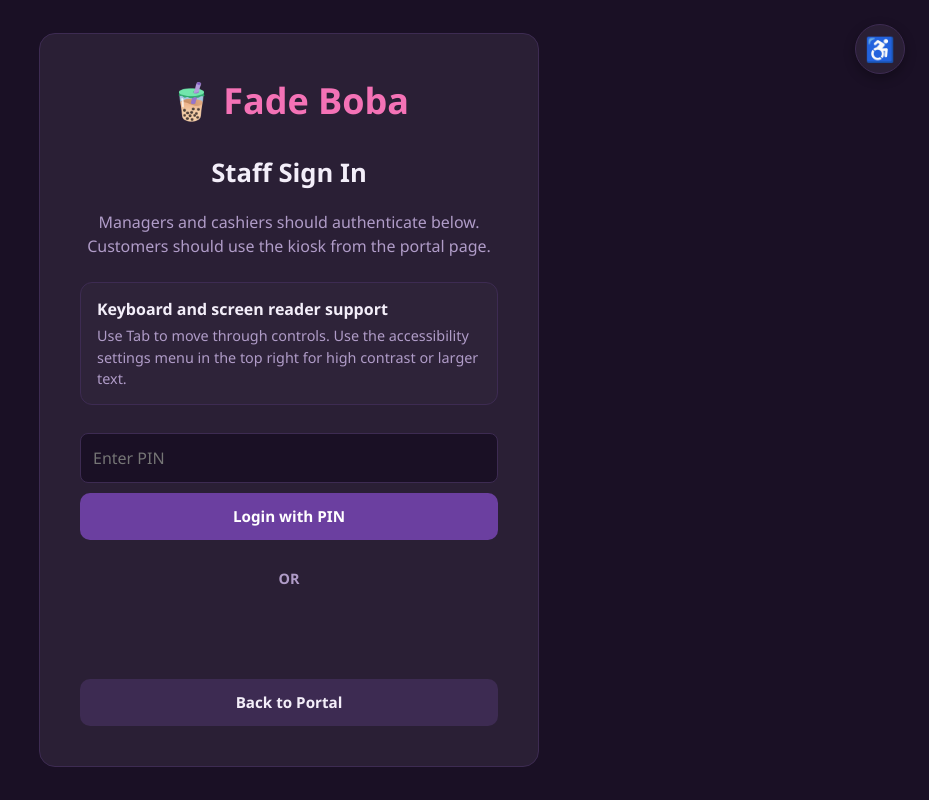
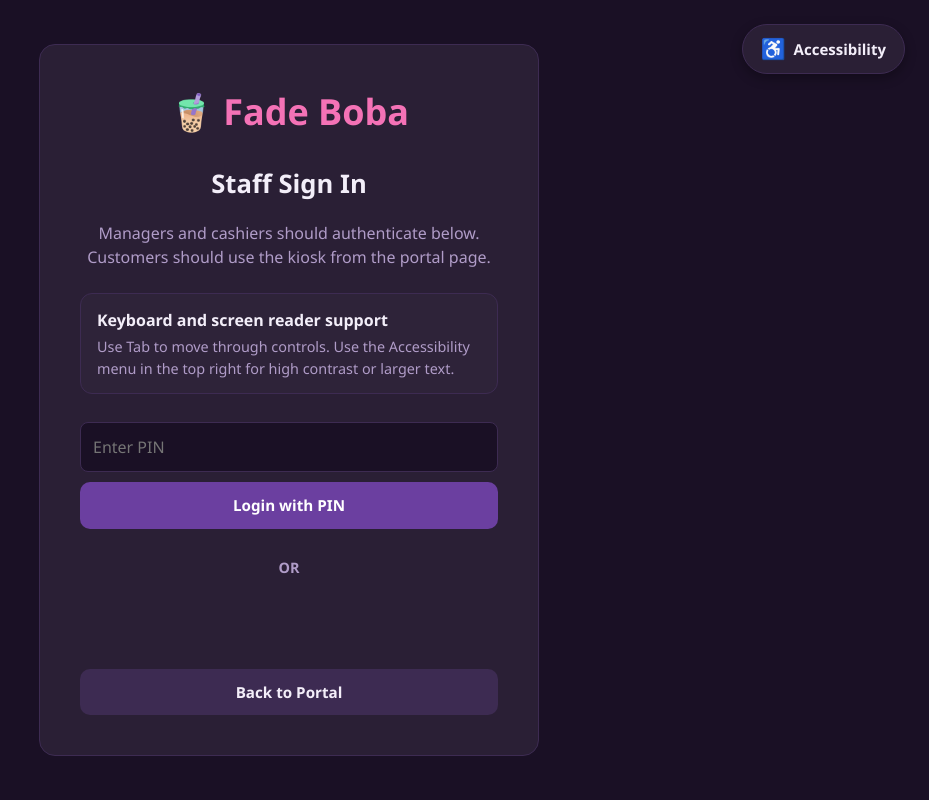
Before and after one commit to CSCE-331-Spring-2026-900-908/Project3_team21_fade_boba, a React (Create React App) app in the folder frontend/: page /login in a window 1280 px wide. Shown: the whole page, without its empty margins (351-1280 px from the left). Built offline with nearby package versions, Linux system fonts and the light colour scheme.

Commit message:
Changed the accessibility icon to hover

```diff
--- a/frontend/src/pages/Login.js
+++ b/frontend/src/pages/Login.js
@@ -15,7 +15,8 @@ export default function Login() {
   const [error, setError] = useState('');
   const [announcement, setAnnouncement] = useState('');
   const [accessibility, setAccessibility] = useState(() => readAccessibilitySettings());
-  const [showAccessMenu, setShowAccessMenu] = useState(false); // NEW: Toggle state
+  const [showAccessMenu, setShowAccessMenu] = useState(false);
+  const [isHovered, setIsHovered] = useState(false);
   const navigate = useNavigate();
   const [pin, setPin] = useState('');
 
@@ -85,19 +86,26 @@ export default function Login() {
         {announcement}
       </p>
 
-      {/* --- NEW FLOATING ACCESSIBILITY MENU --- */}
+      {/* --- FLOATING ACCESSIBILITY MENU --- */}
       <div style={styles.floatingAccessContainer}>
         <button
-          style={styles.accessToggleBtn}
+          style={{
+            ...styles.accessToggleBtn,
+            // Slightly smaller scale since the button is wider now
+            transform: isHovered ? 'scale(1.05)' : 'scale(1)',
+            background: isHovered ? 'var(--surface-muted)' : 'var(--dark-card)',
+          }}
           onClick={() => setShowAccessMenu(!showAccessMenu)}
-          aria-label="Toggle Accessibility Options"
-          title="Accessibility Options"
+          onMouseEnter={() => setIsHovered(true)}
+          onMouseLeave={() => setIsHovered(false)}
+          aria-expanded={showAccessMenu}
+          aria-controls="accessibility-dropdown"
         >
-          ♿
+          <span style={{ fontSize: '20px' }}>♿</span> Accessibility
         </button>
 
         {showAccessMenu && (
-          <div style={styles.accessDropdown}>
+          <div id="accessibility-dropdown" style={styles.accessDropdown}>
             <AccessibilityToolbar
               settings={accessibility}
               onContrastChange={(value) => updateAccessibility({ contrast: value })}
@@ -129,7 +137,7 @@ export default function Login() {
           <div style={styles.helpBox}>
             <p style={styles.helpTitle}>Keyboard and screen reader support</p>
             <p style={styles.helpText}>
-              Use Tab to move through controls. Use the accessibility settings menu in the top right for
+              Use Tab to move through controls. Use the Accessibility menu in the top right for
               high contrast or larger text.
             </p>
           </div>
@@ -176,19 +184,19 @@ const styles = {
     justifyContent: 'center',
     background: 'var(--dark)',
     padding: '24px',
-    position: 'relative', // Ensures absolute positioning works within this container
+    position: 'relative',
   },
   wrapper: {
     width: '100%',
-    maxWidth: '500px', // Shrunk slightly to keep the login box focused
+    maxWidth: '500px',
     display: 'flex',
     flexDirection: 'column',
     gap: '20px',
   },
 
-  // --- NEW FLOATING STYLES ---
+  // --- UPDATED FLOATING STYLES ---
   floatingAccessContainer: {
-    position: 'absolute',
+    position: 'fixed',
     top: '24px',
     right: '24px',
     zIndex: 100,
@@ -200,16 +208,19 @@ const styles = {
   accessToggleBtn: {
     background: 'var(--dark-card)',
     border: '1px solid var(--border)',
-    borderRadius: '50%',
-    width: '50px',
+    borderRadius: '25px', // CHANGED: Pill shape instead of a circle
+    padding: '10px 18px', // NEW: Horizontal padding for the text
     height: '50px',
-    fontSize: '24px',
+    fontSize: '15px',     // NEW: Font size for the text
+    fontWeight: '600',
     display: 'flex',
     alignItems: 'center',
     justifyContent: 'center',
+    gap: '8px',           // NEW: Space between icon and text
     cursor: 'pointer',
     boxShadow: '0 4px 12px rgba(0,0,0,0.3)',
-    color: 'var(--text)'
+    color: 'var(--text)',
+    transition: 'all 0.2s ease',
   },
   accessDropdown: {
     background: 'var(--dark-card)',
```
